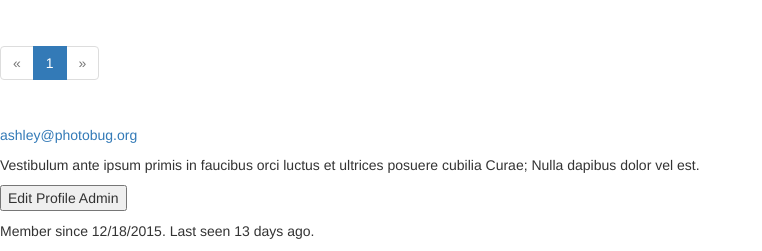
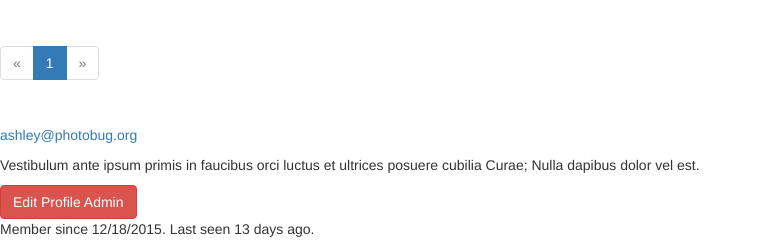
Before and after one commit to chaonet/flask_blog, a Flask app: a page that uses app/templates/user.html in a window 1280 px wide. Shown: the part 1186-1437 px from the top of the page, without its empty margins (0-762 px from the left). Run offline with Flask 2, Linux system fonts and the light colour scheme; a user stored in the database is signed in; data comes from the database, SQL or seed files in the repository; both versions use the stored data as it was after the commit; some libraries are stand-ins or nearby versions.

Commit message:
fix user.html 'edit profile'

```diff
--- a/app/templates/user.html
+++ b/app/templates/user.html
@@ -51,9 +51,9 @@
 {% if user.about_me %}<p>{{ user.about_me }}</p>{% endif %}
 
 {% if current_user.is_administrator() %}
-<button href='{{ url_for('main.edit_profile_admin', id=user.id) }}'>Edit Profile Admin</button></p>
+<a class='btn btn-danger' href='{{ url_for('main.edit_profile_admin', id=user.id) }}'>Edit Profile Admin</a>
 {% elif user == current_user %}
-<button  href='{{ url_for('main.edit_profile', post=post) }}'>Edit Profile</button>
+<a  href='{{ url_for('main.edit_profile', post=post) }}'>Edit Profile</a>
 {% endif %}
 <p>
     Member since {{ moment(user.member_since).format('L') }}.
```
Also changed, not shown: app.db.
